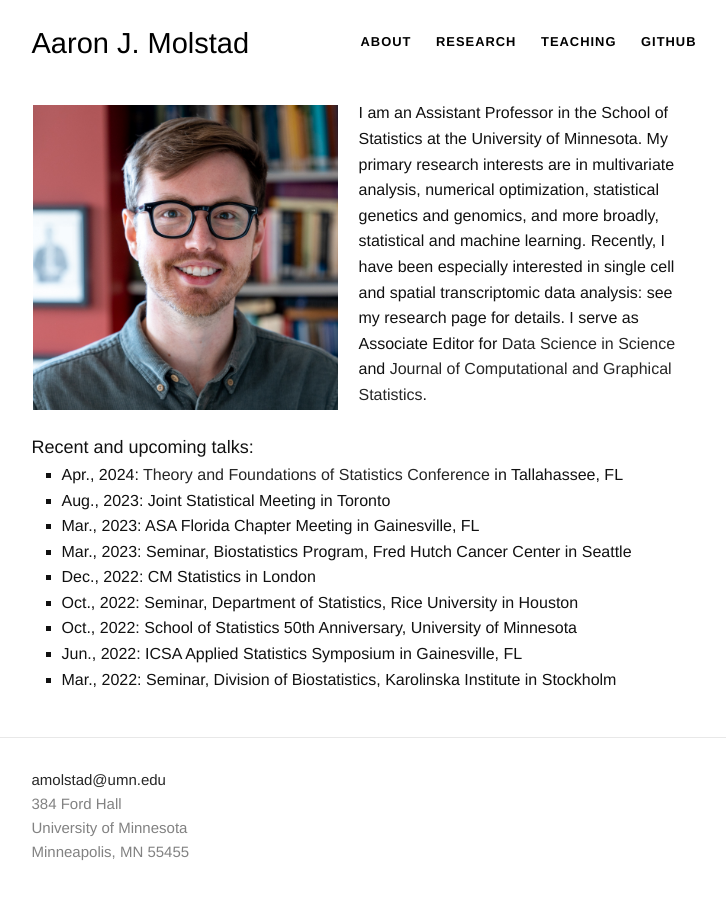
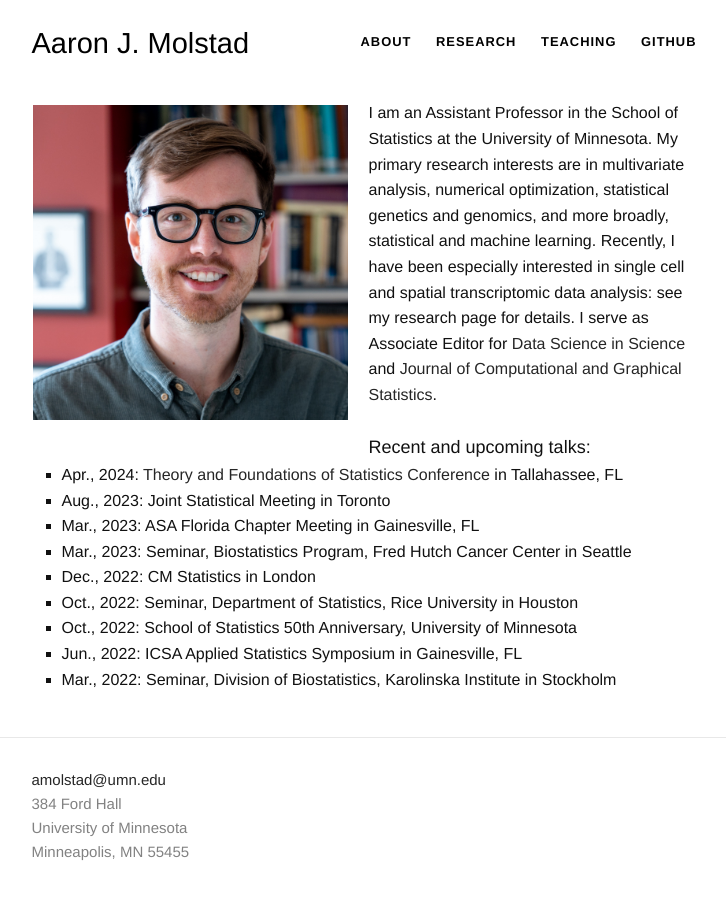
Before and after one commit to ajmolstad/ajmolstad.github.io, a Jekyll site: the page built from index.html, in a window 1280 px wide. Shown: the whole page, without its empty margins (276-1002 px from the left). Built offline with Jekyll 4.4.1, drawn with Linux system fonts in a browser that asks for light colours.

Commit message:
Update index.html

```diff
--- a/index.html
+++ b/index.html
@@ -15,7 +15,7 @@
 
 
 <div class="default">
- <dl class="wp-caption alignleft" style="max-width: 305px">
+ <dl class="wp-caption alignleft" style="max-width: 315px">
 <dt><a href=""><img class="" src="/images/Molstad.jpg" alt="" /></a>
 	<img padding: 1px;></dt>
 <dd></dd>
```
